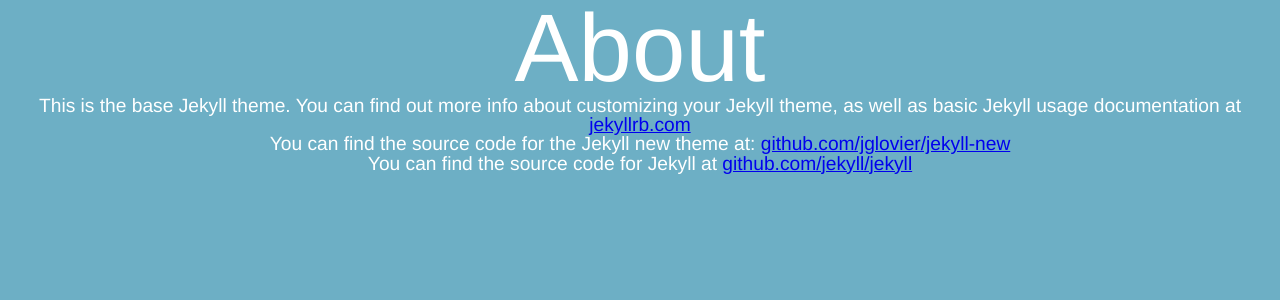
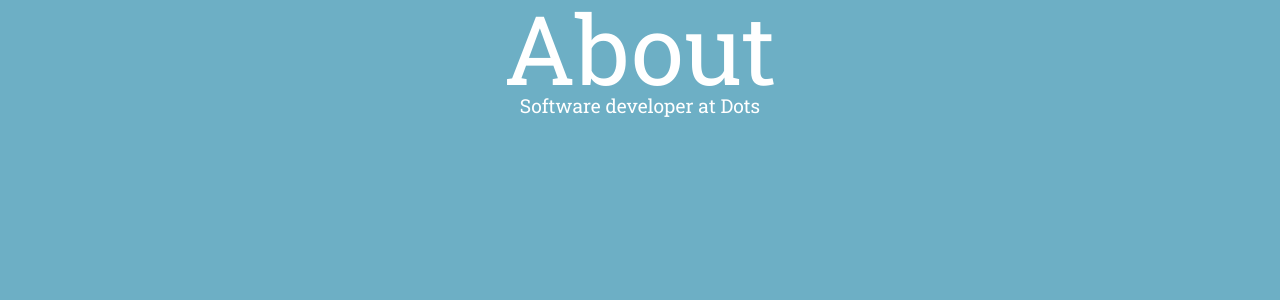
Before and after one commit to adamfraser/adamfraser.com, a Jekyll site: the page built from about.md, in a window 1280 px wide. Shown: the top 300 px of the page. Built offline with Jekyll 4.4.1, drawn with Linux system fonts in a browser that asks for light colours.

Commit message:
Add roboto slab font

```diff
--- a/_sass/fonts.scss
+++ b/_sass/fonts.scss
@@ -1,5 +1,7 @@
-$header-font: 'Roboto Slab', Helvetica, sans-serif;
+$header-font: 'Roboto Slab', Georgia, serif;
 $body-font: Lato;
+
+@import url(http://fonts.googleapis.com/css?family=Roboto+Slab);
 
 @font-face {
   font-family: "Mono Social Icons Font";
--- a/about.md
+++ b/about.md
@@ -4,8 +4,4 @@
 permalink: /about/
 ---
 
-This is the base Jekyll theme. You can find out more info about customizing your Jekyll theme, as well as basic Jekyll usage documentation at [jekyllrb.com](http://jekyllrb.com/)
-
-You can find the source code for the Jekyll new theme at: [github.com/jglovier/jekyll-new](https://github.com/jglovier/jekyll-new)
-
-You can find the source code for Jekyll at [github.com/jekyll/jekyll](https://github.com/jekyll/jekyll)
+Software developer at Dots
--- a/css/main.css
+++ b/css/main.css
@@ -1,6 +1,7 @@
 /* http://meyerweb.com/eric/tools/css/reset/
 v2.0 | 20110126
 License: none (public domain) */
+@import url(http://fonts.googleapis.com/css?family=Roboto+Slab);
 html, body, div, span, applet, object, iframe,
 h1, h2, h3, h4, h5, h6, p, blockquote, pre,
 a, abbr, acronym, address, big, cite, code,
@@ -62,7 +63,7 @@
 }
 
 body {
-  font-family: "Roboto Slab", Helvetica, sans-serif;
+  font-family: "Roboto Slab", Georgia, serif;
   font-size: 120%;
 }
 
```
